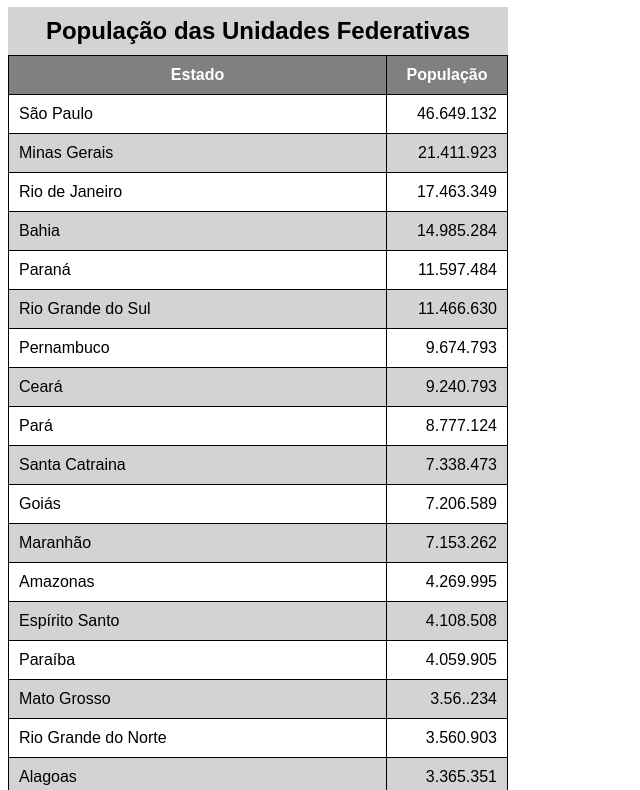
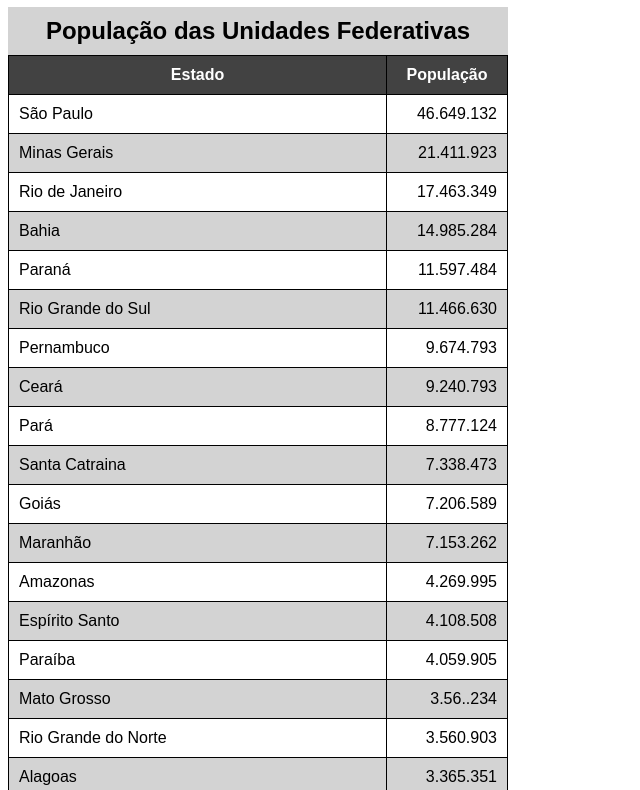
Before and after one commit to lucashenrique17/html-css, a plain HTML site: page exercicios/ex023/tabela002.html in a window 1280 px wide. Shown: the part 73-863 px from the top of the page, without its empty margins (0-640 px from the left). Drawn offline with Linux system fonts and the light colour scheme.

Commit message:
Atualizai o header da tabela002

```diff
--- a/exercicios/ex023/estilo/style.css
+++ b/exercicios/ex023/estilo/style.css
@@ -7,6 +7,7 @@ body {
 table {
     width: 500px;
     border-collapse: collapse;
+    position: relative;
 }
 
 caption {
@@ -22,8 +23,14 @@ td, th {
 }
 
 thead, tfoot {
-    background-color: gray;
+    background-color: rgb(66, 66, 66);
     color: white;
+}
+
+thead > tr > th {
+    position: sticky;
+    top: -1px;
+    background-color: rgb(66, 66, 66);
 }
 
 tbody > tr:nth-child(odd) /* 2n-1 */ {
```
